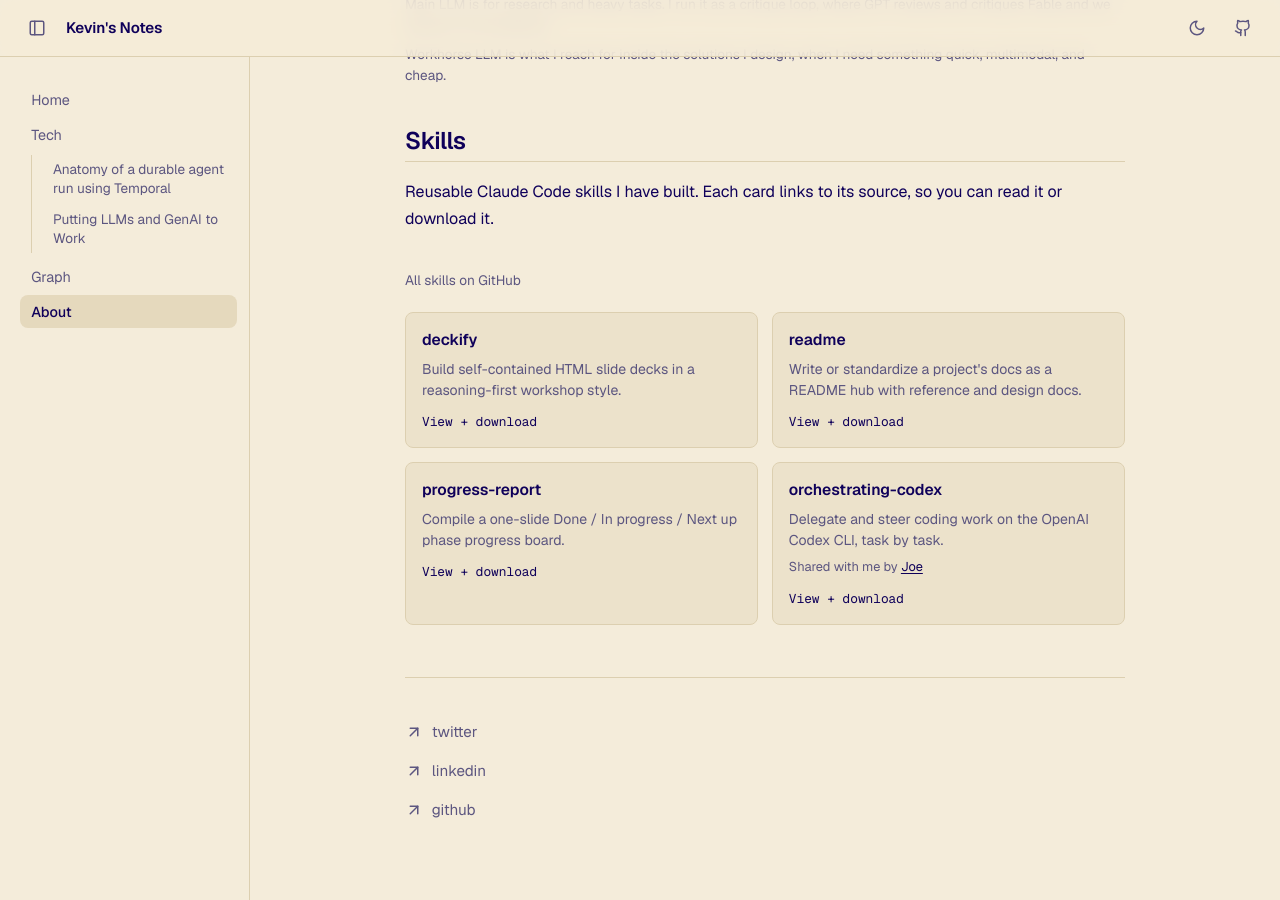
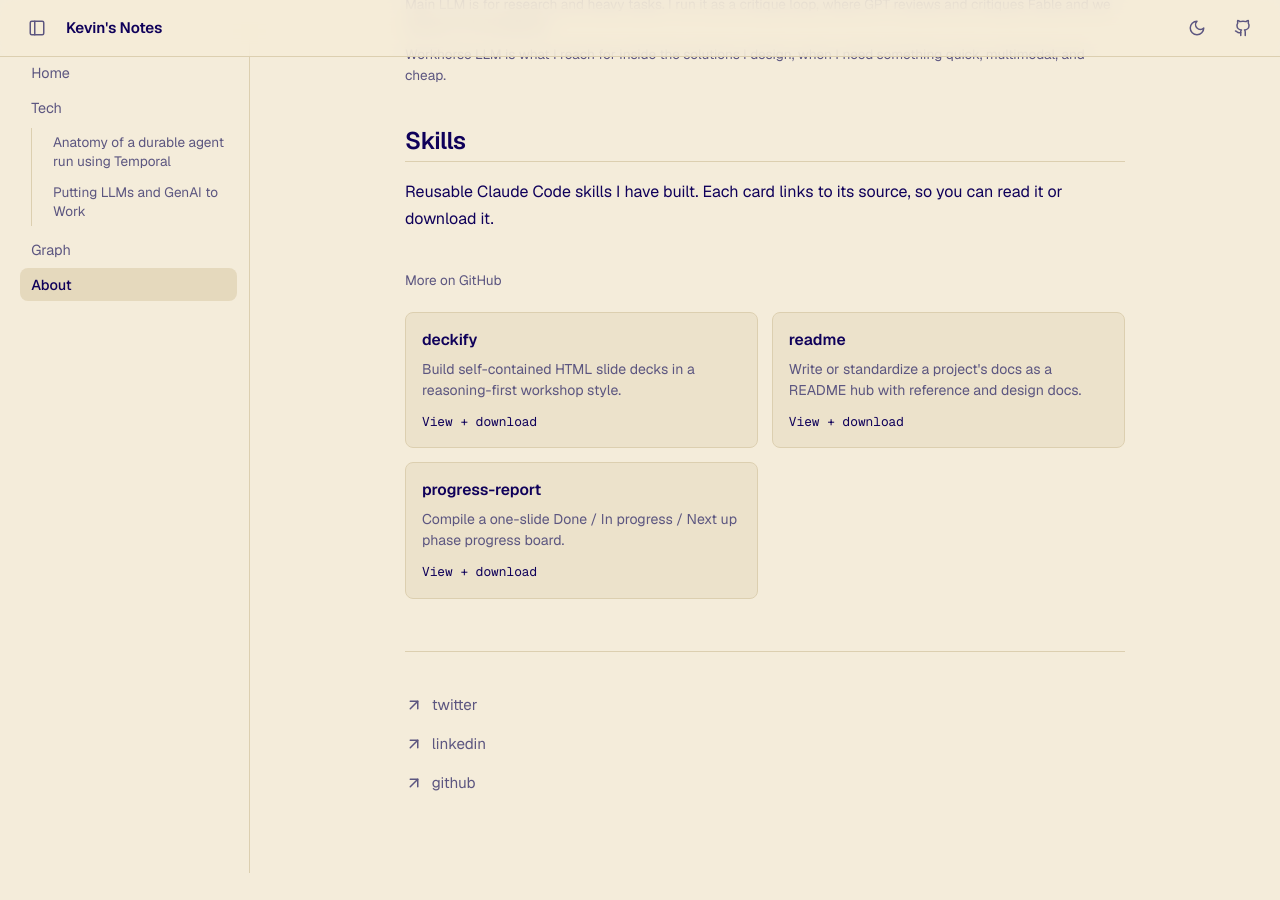
Before and after one commit to kevin-aoun/blog, a Jekyll site: the page built from about.md, in a window 1280 px wide and 900 px high, scrolled down 857 px. Built offline with Jekyll 4.4.1, drawn with Linux system fonts in a browser that asks for light colours; after the commit the page ends 1730 px from its top, so only the background shows below that.

Commit message:
Point skill cards at their own repos; drop unpublished skill
Each skill now lives in its own public repo (github.com/kevin-aoun/<skill>),
so the cards link straight there instead of a monorepo subfolder. Remove
the orchestrating-codex card since that skill (shared by Joe) is not being
published, and repoint the section link to the GitHub profile.

Co-Authored-By: Claude Fable 5 <noreply@anthropic.com>

```diff
--- a/_data/skills.yml
+++ b/_data/skills.yml
@@ -1,25 +1,16 @@
 # Each entry becomes a card in the "Skills" section on the About page.
 #   name: the skill's name
 #   desc: a one-line "introspect" of what it does
-#   url:  a PUBLIC link (GitHub repo/folder or a release). A local path like
-#         ~/.agents/skills/... will not work for visitors, so publish the
-#         skills to a public repo and point these there.
+#   url:  a PUBLIC link (its GitHub repo). Each skill lives in its own repo
+#         under github.com/kevin-aoun/<skill>.
 #   credit_name / credit_url: optional. Renders a "Shared with me by <name>"
 #         line on the card, with <name> linking to credit_url.
-# Names + descriptions below are pulled from ~/.agents/skills; the URLs are
-# placeholders pointing at github.com/kevin-aoun/skills — create/adjust that
-# repo (or tell me the real one) and the links will resolve.
 - name: deckify
   desc: Build self-contained HTML slide decks in a reasoning-first workshop style.
-  url: https://github.com/kevin-aoun/skills/tree/main/deckify
+  url: https://github.com/kevin-aoun/deckify
 - name: readme
   desc: Write or standardize a project's docs as a README hub with reference and design docs.
-  url: https://github.com/kevin-aoun/skills/tree/main/readme
+  url: https://github.com/kevin-aoun/readme
 - name: progress-report
   desc: Compile a one-slide Done / In progress / Next up phase progress board.
-  url: https://github.com/kevin-aoun/skills/tree/main/progress-report
-- name: orchestrating-codex
-  desc: Delegate and steer coding work on the OpenAI Codex CLI, task by task.
-  url: https://github.com/kevin-aoun/skills/tree/main/orchestrating-codex
-  credit_name: Joe
-  credit_url: https://www.linkedin.com/in/joehaddad03/
+  url: https://github.com/kevin-aoun/progress-report
--- a/about.md
+++ b/about.md
@@ -30,7 +30,7 @@ I don't let AI write my posts. Sure, I use it to brainstorm ideas and to polish
 
 <div class="skills-head">
   <p>Reusable Claude Code skills I have built. Each card links to its source, so you can read it or download it.</p>
-  <a class="skills-all" href="https://github.com/kevin-aoun/skills" target="_blank" rel="noopener">All skills on GitHub</a>
+  <a class="skills-all" href="https://github.com/kevin-aoun?tab=repositories" target="_blank" rel="noopener">More on GitHub</a>
 </div>
 
 <div class="skills">
```
